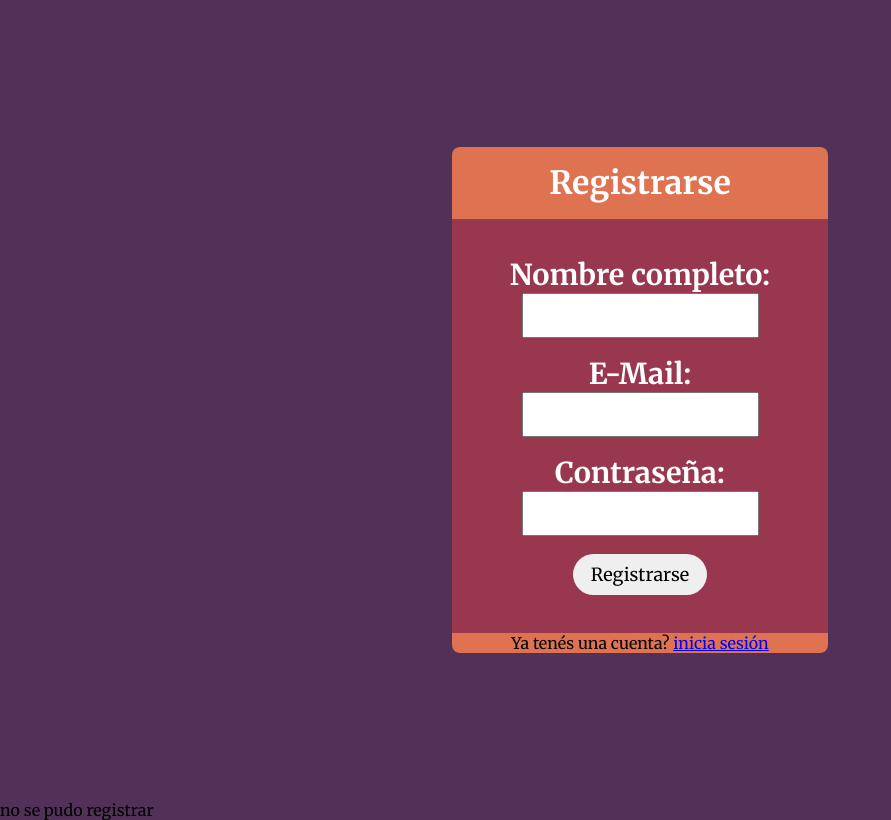
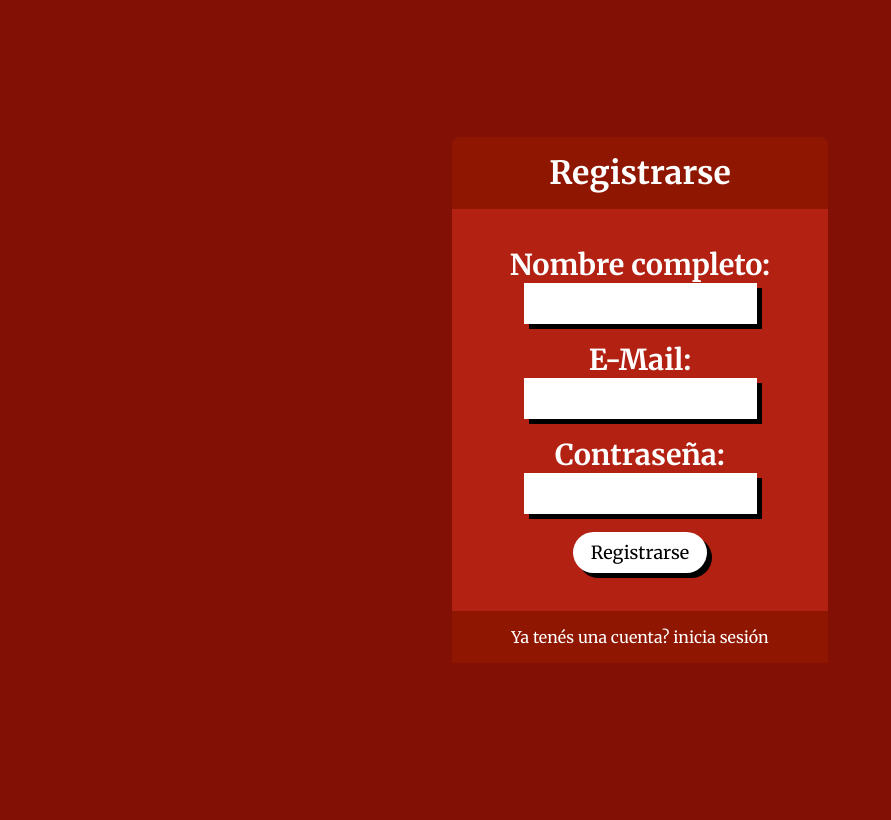
Before and after one commit to mateopazz/restaurante, a PHP site: page /php/register.php in a window 1280 px wide. Shown: the whole page, without its empty margins (0-891 px from the left). After the commit the page ends 644 px from the top, so only its background shows below. Run offline with PHP 8.4, Linux system fonts and the light colour scheme.

Commit message:
Add files via upload

```diff
--- a/restaurante/admin/admin.css
+++ b/restaurante/admin/admin.css
@@ -23,8 +23,10 @@ form{
     color: white;
     background-color: #d92323;
     border-radius: .5em;
+
     input{
         border: none;
+        color: #0d0d0d;
     }
     .categoria{
         margin-top: 1em;
@@ -40,6 +42,7 @@ form{
         background-color: #f2e852;
         margin-bottom: 1em;
         transition: ease-in-out .2s;
+
     }
     #submit:hover{
         cursor: pointer;
--- a/restaurante/css/login.css
+++ b/restaurante/css/login.css
@@ -8,7 +8,7 @@ html{
 }
 body{
     height: 100%;
-    background-color: #513158;
+    background-color: rgb(131, 16, 5);
 }
 .box{
     height: 100%;
@@ -18,25 +18,35 @@ body{
     align-items: center;
 }
 .form{
-    border-radius: 0.5em;
-    background-color: #df7251;
+    border-radius: .5em .5em 0em 0em;
+    background-color: rgb(143, 22, 0);
     text-align: center;
+}
+#redireccion{
+    margin: 1em;
+    color: white;
+}
+#redireccion a{
+    color: white;
+    text-decoration: none;
+}
+#redireccion a:hover{
+    text-decoration: 2px underline;
 }
 h1{
     padding: 0.5em 0em;
     color: white;
 }
-
-
 form{
-
     font-size: larger;
     color: white;
     text-align: center;
     padding: 2em 3em;
-    background-color: #99374e;
+    background-color: rgb(179, 33, 19);
 }
 input{
+    border: none;
+    box-shadow: 5px 5px 0px black;
     padding: 0.5em;
     font-size: large;
     margin-bottom: 1em;
@@ -46,8 +56,10 @@ input{
     margin: 0;
     padding: 0.5em 1em;
     border-radius: 5em;
+    background-color: white;
+    transition: .2s ;
 }
 #login:hover{
     cursor: pointer;
-    opacity: 70%;
+    background-color: red;
 }
--- a/restaurante/php/login.php
+++ b/restaurante/php/login.php
@@ -20,7 +20,7 @@
             <input type="password" name="contraseña" id="contraseña"> <br>
             <input type="submit" value="Login" name="login" id="login">
         </form>
-        <p>No tenés una cuenta? <span><a href="register.php">Registrate</a></span></p>
+        <p id="redireccion">No tenés una cuenta? <span><a href="register.php">Registrate</a></span></p>
         </div>
 
     </div>
--- a/restaurante/php/register.php
+++ b/restaurante/php/register.php
@@ -22,7 +22,7 @@ include('conn.php');
             <input type="password" name="contraseña" id="contraseña"> <br>
             <input type="submit" value="Registrarse" name="register" id="login">
         </form>
-        <p>Ya tenés una cuenta? <span><a href="login.php">inicia sesión</a></span></p>
+        <p id="redireccion">Ya tenés una cuenta? <span><a href="login.php">inicia sesión</a></span></p>
         </div>
 
     </div>
@@ -54,8 +54,7 @@ if(isset($_POST['register'])){
 
     }
 }
-else{
-    echo "no se pudo registrar";
-}
+
+
 ?>
 </html>
```
Also changed, not shown: restaurante/admin/admin.php (+5 -4 lines), restaurante/bd_restaurante.sql (+42 -2 lines), restaurante/css/index.css (+27 -6 lines), restaurante/index.php (+26 -1 lines), restaurante/no_image.png (added), restaurante/palette.png.
